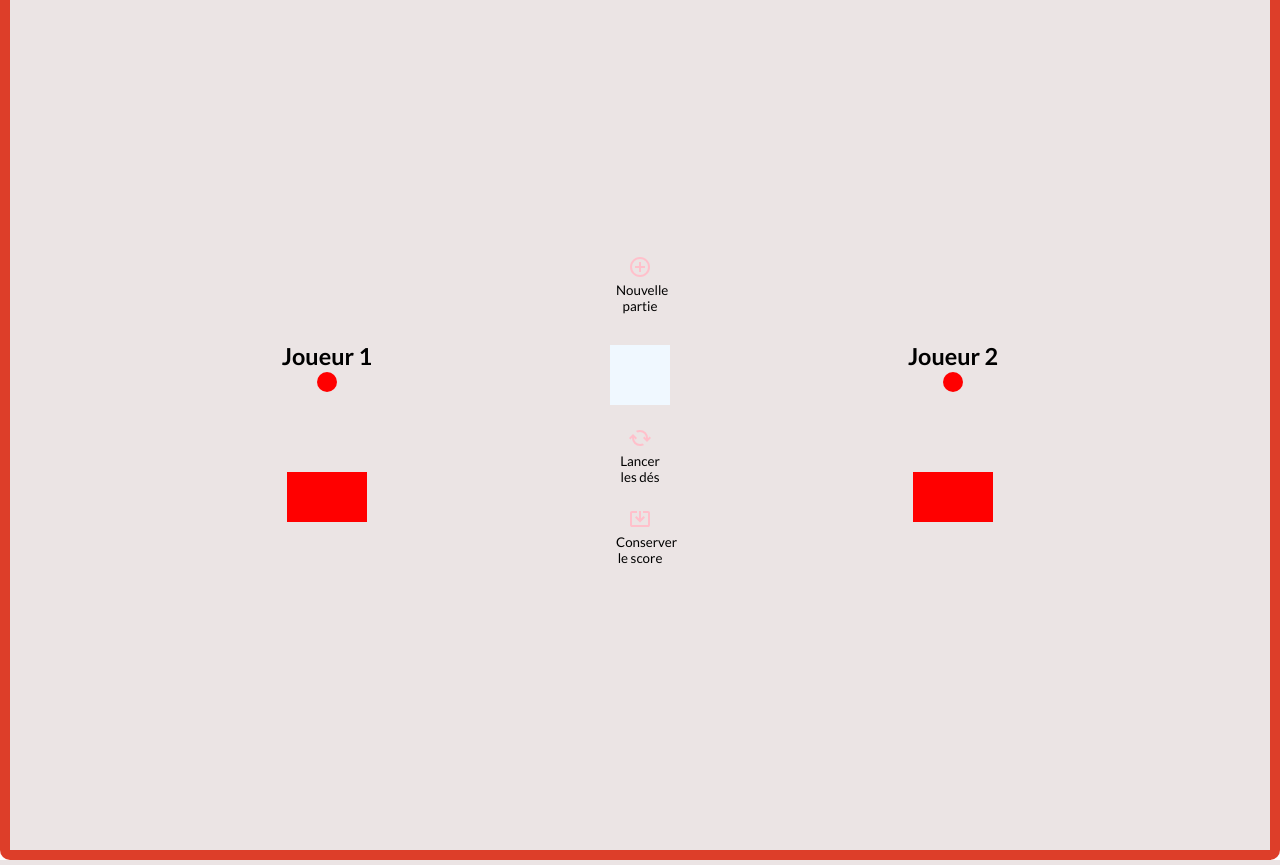
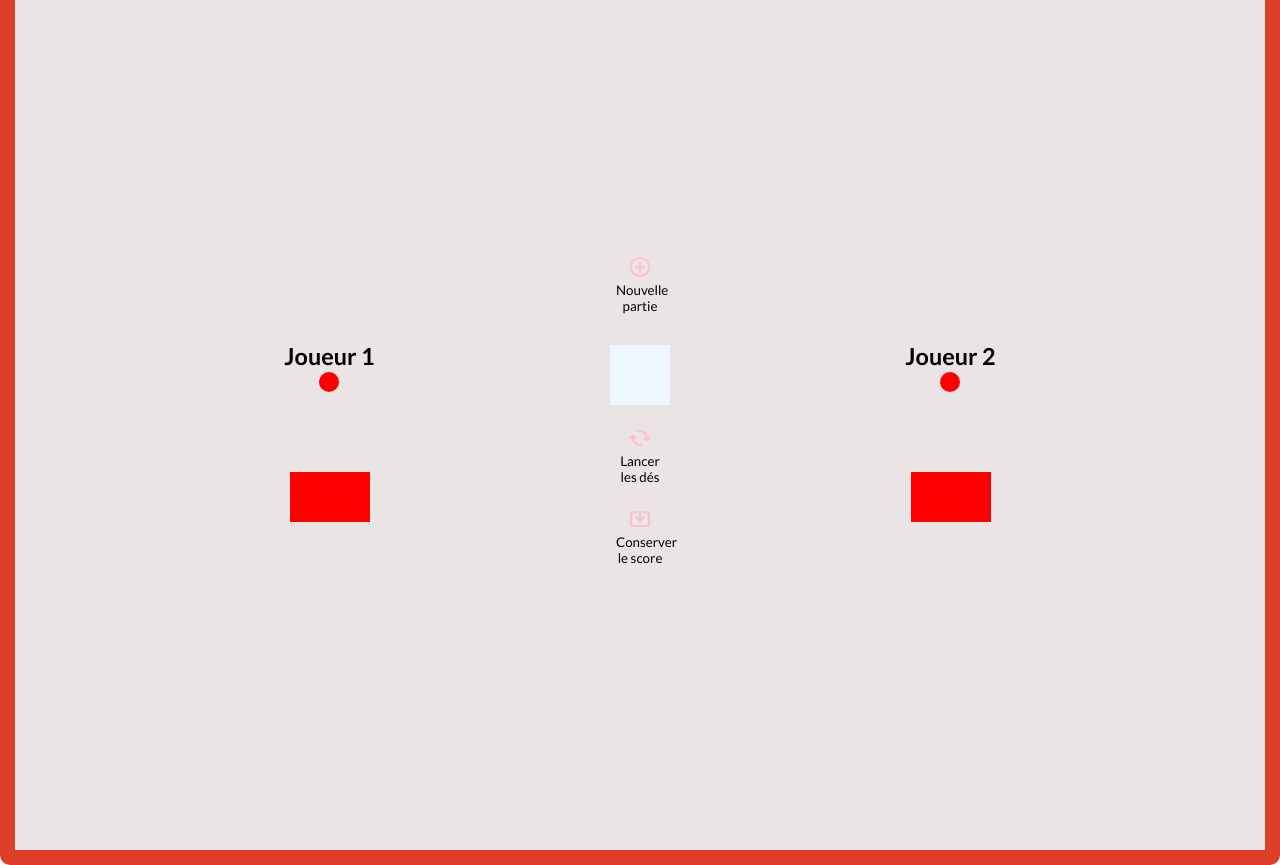
Before and after one commit to MBSylvain/lancer-de-d-, a PHP site: page / in a window 1280 px wide. Run offline with PHP 8.4, Linux system fonts and the light colour scheme.

Commit message:
ajustement du cadre de jeu

```diff
--- a/style.css
+++ b/style.css
@@ -19,7 +19,7 @@ body {
 .cadre {
     width: 100%;
     height: 100%;
-    border: 10px solid rgba(221, 59, 38, 0.986);
+    border: 15px solid rgba(221, 59, 38, 0.986);
     border-radius: 10px;
     background-color: rgb(235, 228, 228);
     text-align: center;
```
